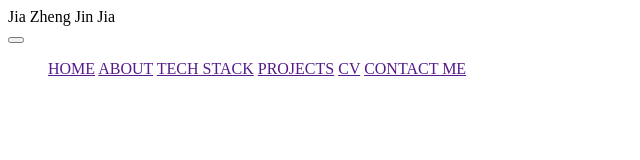
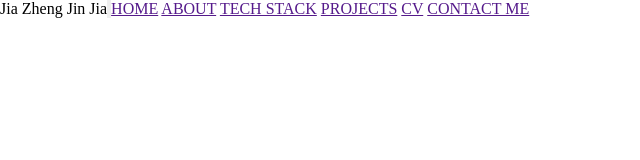
Before and after one commit to j-jinjia/personal-portfolio, a plain HTML site: page index.html in a window 1280 px wide. Shown: the whole page, without its empty margins (0-640 px from the left). Drawn offline with Linux system fonts and the light colour scheme.

Commit message:
Adding styling to nav bar

```diff
--- a/index.html
+++ b/index.html
@@ -11,8 +11,8 @@
     <main>
         <nav class="navbar">
             <div class= navbar__name>Jia Zheng Jin Jia</div>
+            <button class ="drop-menu__btn"></button>
             <div class="navbar__drop-menu">
-            <button class ="drop-menu__btn"></button>
                 <div class ="drop-menu__content">
                     <ul>
                         <a href ="">HOME</a>
--- a/style.scss
+++ b/style.scss
@@ -1,3 +1,9 @@
 *{
+margin:0;
+padding: 0;
+}
 
+.navbar{
+    display: flex;
+    flex-direction: row;
 }
```
Also changed, not shown: style.css.
